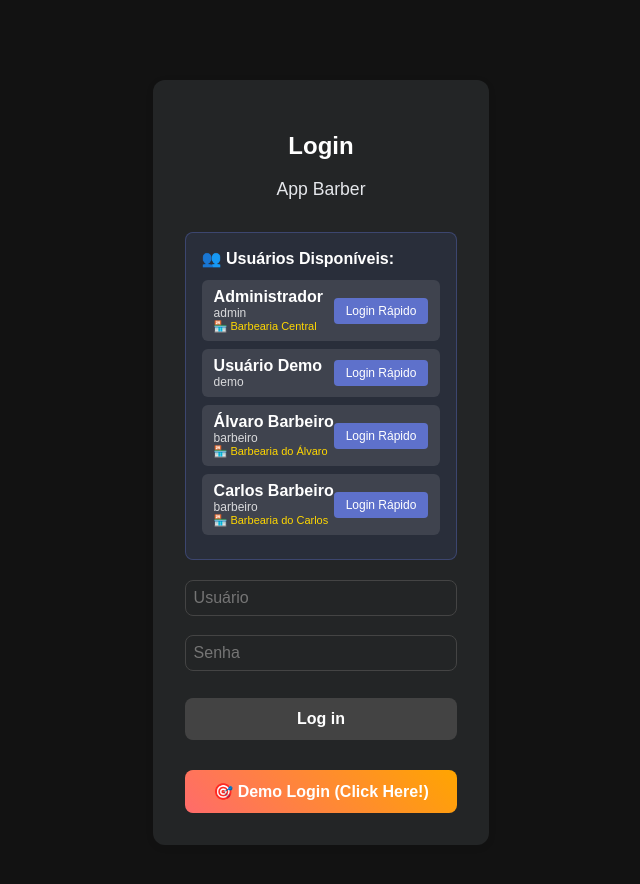
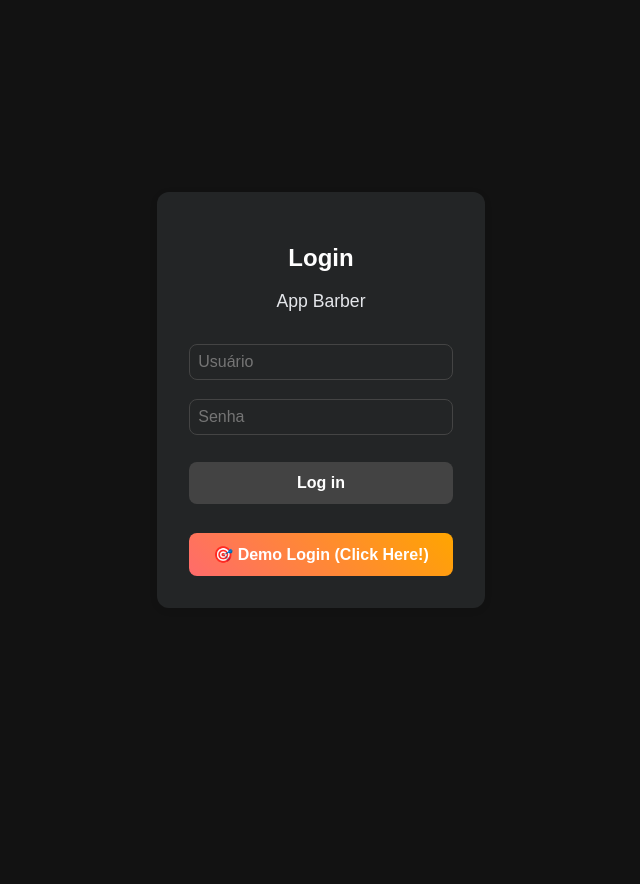
Before and after one commit to davidsantos96/app-barber, a React (Vite) app: page / in a window 1280 px wide. Shown: the top 884 px of the page, without its empty margins (319-959 px from the left). After the commit the page ends 800 px from the top, so only its background shows below. Built offline with nearby package versions, Linux system fonts and the light colour scheme; no server answers.

Commit message:
Ajuste de bugs

```diff
--- a/src/pages/Login/LoginPage.tsx
+++ b/src/pages/Login/LoginPage.tsx
@@ -3,7 +3,6 @@ import React, { useState } from 'react';
 import { useNavigate } from 'react-router-dom';
 import { useAuth } from '../../auth';
 import { toast } from 'react-toastify';
-import { USERS, type User } from '../../data/userData';
 import { LoginWrapper, LoginContainer, LoginTitle, LoginSubtitle, LoginForm, LoginField, LoginInput, LoginButton } from './LoginPage.style';
 
 
@@ -38,57 +37,6 @@ const LoginPage: React.FC = () => {
       <LoginContainer>
   <LoginTitle>Login</LoginTitle>
   <LoginSubtitle>App Barber</LoginSubtitle>
-
-        {/* Lista de Usuários Disponíveis */}
-        <div style={{
-          background: 'rgba(102, 126, 234, 0.1)',
-          border: '1px solid rgba(102, 126, 234, 0.3)',
-          borderRadius: '8px',
-          padding: '16px',
-          marginBottom: '20px',
-          color: '#fff'
-        }}>
-          <strong>👥 Usuários Disponíveis:</strong>
-          <div style={{ marginTop: '12px' }}>
-            {USERS.map((user: User) => (
-              <div key={user.id} style={{
-                marginBottom: '8px',
-                padding: '8px 12px',
-                background: 'rgba(255,255,255,0.1)',
-                borderRadius: '6px',
-                display: 'flex',
-                justifyContent: 'space-between',
-                alignItems: 'center'
-              }}>
-                <div>
-                  <div style={{ fontWeight: 'bold' }}>{user.name}</div>
-                  <div style={{ fontSize: '12px', opacity: 0.8 }}>
-                    {user.role}
-                  </div>
-                  {user.barbearia && (
-                    <div style={{ fontSize: '11px', color: '#ffd700' }}>
-                      🏪 {user.barbearia}
-                    </div>
-                  )}
-                </div>
-                <button
-                  style={{
-                    background: 'rgba(102, 126, 234, 0.8)',
-                    border: 'none',
-                    color: 'white',
-                    padding: '6px 12px',
-                    borderRadius: '4px',
-                    cursor: 'pointer',
-                    fontSize: '12px'
-                  }}
-                  onClick={() => handleQuickLogin(user.username, user.password, user.name)}
-                >
-                  Login Rápido
-                </button>
-              </div>
-            ))}
-          </div>
-        </div>
 
         <LoginForm onSubmit={handleSubmit}>
           <LoginField>
```
